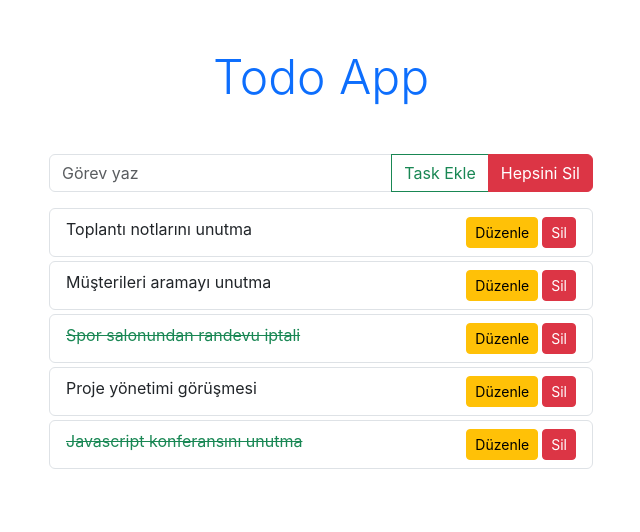
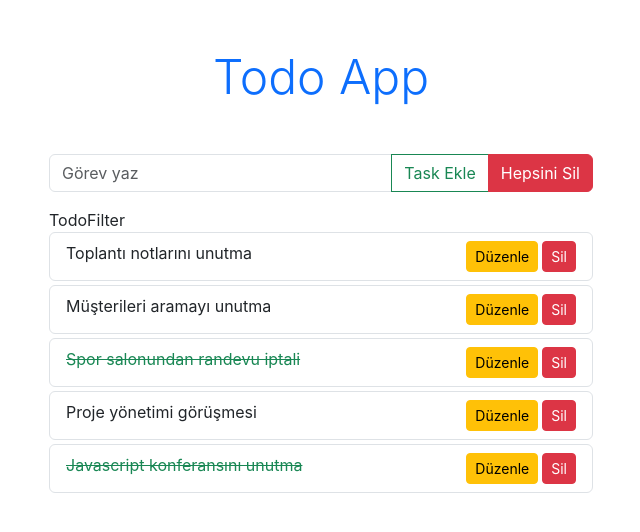
Before and after one commit to muslumhanerol/ToDo_App_With_ContextAPI, a React (Create React App) app in the folder todo_app_contextapi/: page / in a window 1280 px wide. Shown: the top 532 px of the page, without its empty margins (319-959 px from the left). Built offline with nearby package versions, Linux system fonts and the light colour scheme.

Commit message:
todo_filter_starts

```diff
--- /dev/null
+++ b/todo_app_contextapi/src/Components/TodoFilter.js
@@ -0,0 +1,9 @@
+import React from 'react'
+
+const TodoFilter = () => {
+    return (
+        <div>TodoFilter</div>
+    )
+}
+
+export default TodoFilter;
--- a/todo_app_contextapi/src/Components/TodoWrapper.js
+++ b/todo_app_contextapi/src/Components/TodoWrapper.js
@@ -5,6 +5,7 @@ import { TodoContext } from '../Contexts/TodoContext';
 import TodoAddForm from './TodoAddForm';
 import TodoContainer from './TodoContainer';
 import { v4 as idGenerate } from 'uuid';
+import TodoFilter from './TodoFilter';
 
 const TodoWrapper = ({ tasks }) => {
     const [taskList, setTaskList] = useState(tasks);
@@ -59,6 +60,7 @@ const TodoWrapper = ({ tasks }) => {
         <TodoContext.Provider value={{ taskList, setTaskList, addTask, toggleComplete, deleteTask, toggleEditing, updateTask, clearAll }} >
             <div className='container w-50 p-5'>
                 <TodoAddForm />
+                <TodoFilter />
                 <TodoContainer />
             </div>
         </TodoContext.Provider>
```
